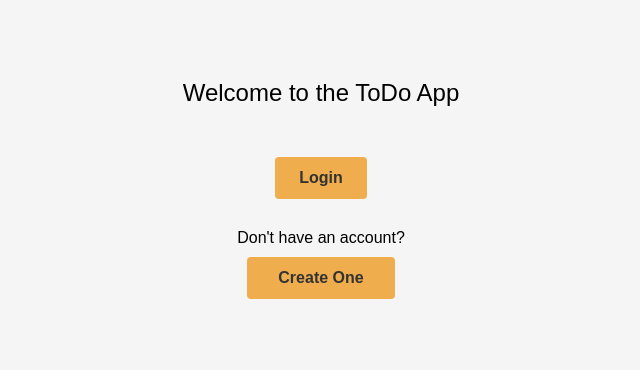
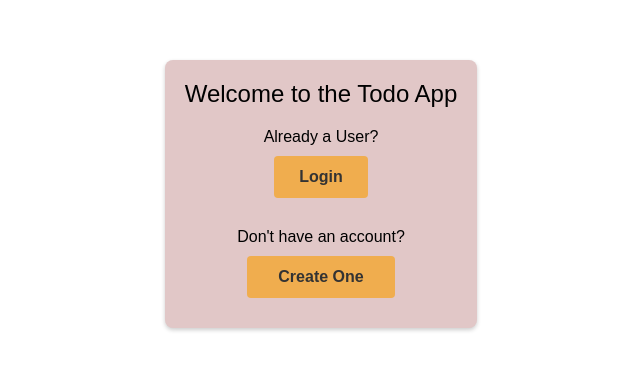
Before and after one commit to ShashiBondi/backendTodo, a React (Create React App) app: page / in a window 1280 px wide. Shown: the part 206-576 px from the top of the page, without its empty margins (319-959 px from the left). Built offline with nearby package versions, Linux system fonts and the light colour scheme.

Commit message:
Implement static screen for login and signup with styling

```diff
--- a/src/Main.css
+++ b/src/Main.css
@@ -1,17 +1,31 @@
-.main-container {
+html, body {
+    height: 100%;
+    margin: 0;
+    display: flex;
+    align-items: center;
+    justify-content: center;
+  }
+
+  .main-container {
     display: flex;
     flex-direction: column;
     align-items: center;
     justify-content: center;
-    height: 100vh;
-    background-color: #f5f5f5;
+    height: auto;
+    width: fit-content;
+    background-color: #e1c7c7;
     font-family: Arial, sans-serif;
     text-align: center;
+    box-shadow: 0 2px 4px rgba(0, 0, 0, 0.2);
+    border-radius: 8px;
+    padding: 20px;
   }
+
+
 
   .main-title {
     font-size: 24px;
-    margin-bottom: 20px;
+    /* margin-bottom: 20px; */
   }
 
   .link-container {
--- a/src/Main.js
+++ b/src/Main.js
@@ -5,8 +5,9 @@ import "./Main.css";
 export default function Main() {
   return (
     <div className="main-container">
-      <div className="main-title">Welcome to the ToDo App</div>
+      <div className="main-title">Welcome to the Todo App</div>
       <div className="link-container">
+        Already a User?
         <Link to="/login">Login</Link>
       </div>
       <div className="link-container">
--- a/src/Todo/TodoApp.css
+++ b/src/Todo/TodoApp.css
@@ -1,8 +1,9 @@
 .todo-app {
+  height: auto;
     max-width: 600px;
     margin: 50px  auto 0;
-    padding: 20px;
-    background-color: #f5f5f5;
+    padding: 50px;
+    background-color: #f6eeee;
     border-radius: 8px;
   }
 
@@ -83,9 +84,16 @@
     justify-content: center;
     margin-top: 10px;
 
+
   }
   .button-btn{
+    padding: 6px 10px;
+    border: none;
+    border-radius: 4px;
+    margin-left: 10px;
+    cursor: pointer;
     background-color: #f44336;
+    color: azure;
   }
   .input-container{
     display: flex;
--- a/src/User/UserLogin.css
+++ b/src/User/UserLogin.css
@@ -7,7 +7,7 @@
     padding: 20px;
     border-radius: 8px;
     box-shadow: 0 2px 4px rgba(0, 0, 0, 0.2);
-    background-color: skyblue;
+    background-color: #f5f5f5;
   }
 
   .user-container h1 {
--- a/src/User/UserRegister.css
+++ b/src/User/UserRegister.css
@@ -9,7 +9,7 @@
     padding: 20px;
     border-radius: 8px;
     box-shadow: 0 2px 4px rgba(0, 0, 0, 0.2);
-    background-color: #f2f2f2;
+    background-color: #f5f5f5;
   }
 
 
--- a/src/User/UserRegister.js
+++ b/src/User/UserRegister.js
@@ -25,7 +25,7 @@ export default function UserRegister() {
   return (
     <div>
       <div className="user-container">
-        <h1>Welcome to Todo App, Please SignUp</h1>
+        <h1>User SignUp</h1>
         <div>
           <input
             type="text"
@@ -50,7 +50,7 @@ export default function UserRegister() {
             onChange={handleInputPassword}
           />
           <div>
-            <button onClick={addButtonClick}>SignUp</button>
+            <button onClick={addButtonClick}>SIGNUP</button>
           </div>
         </div>
       </div>
```
